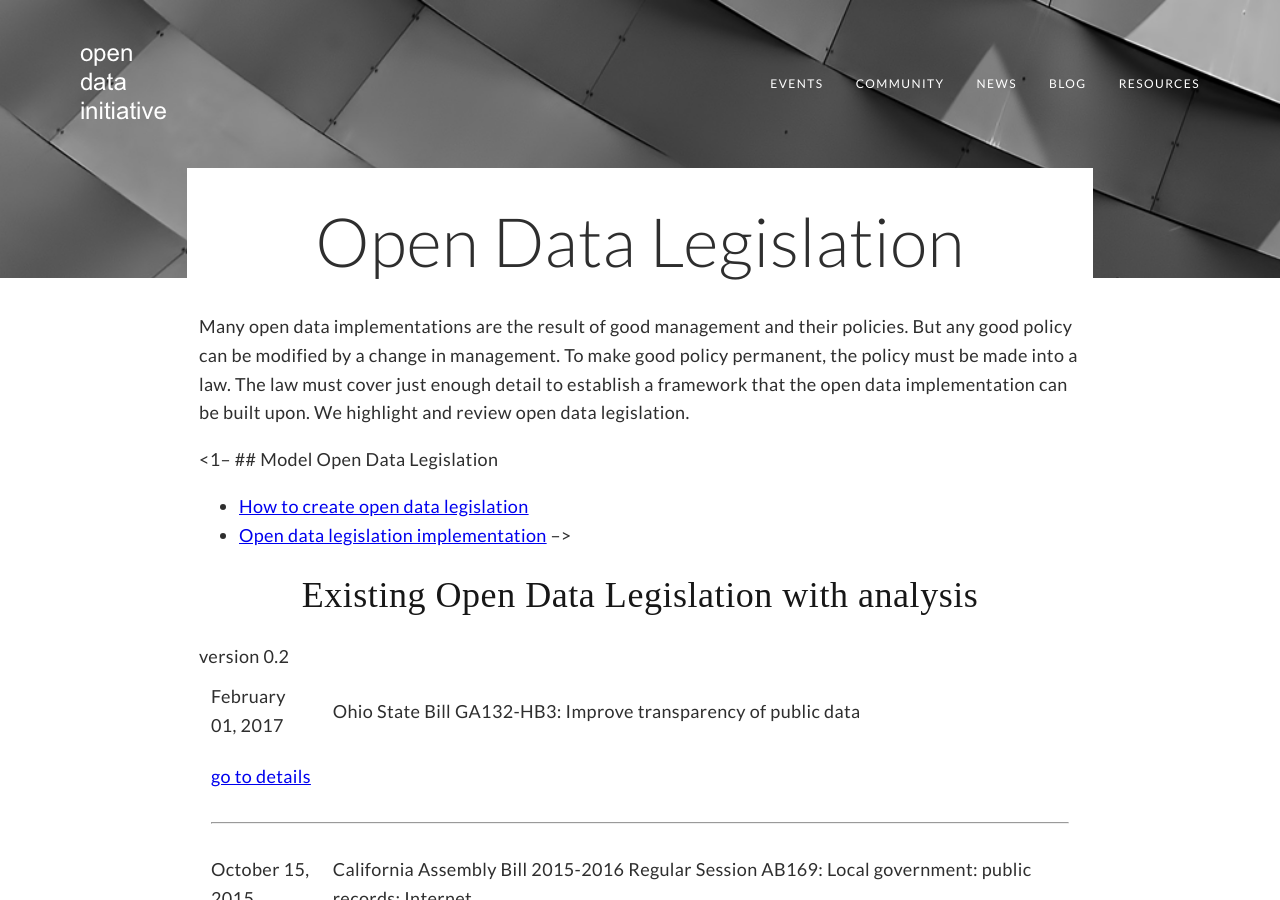
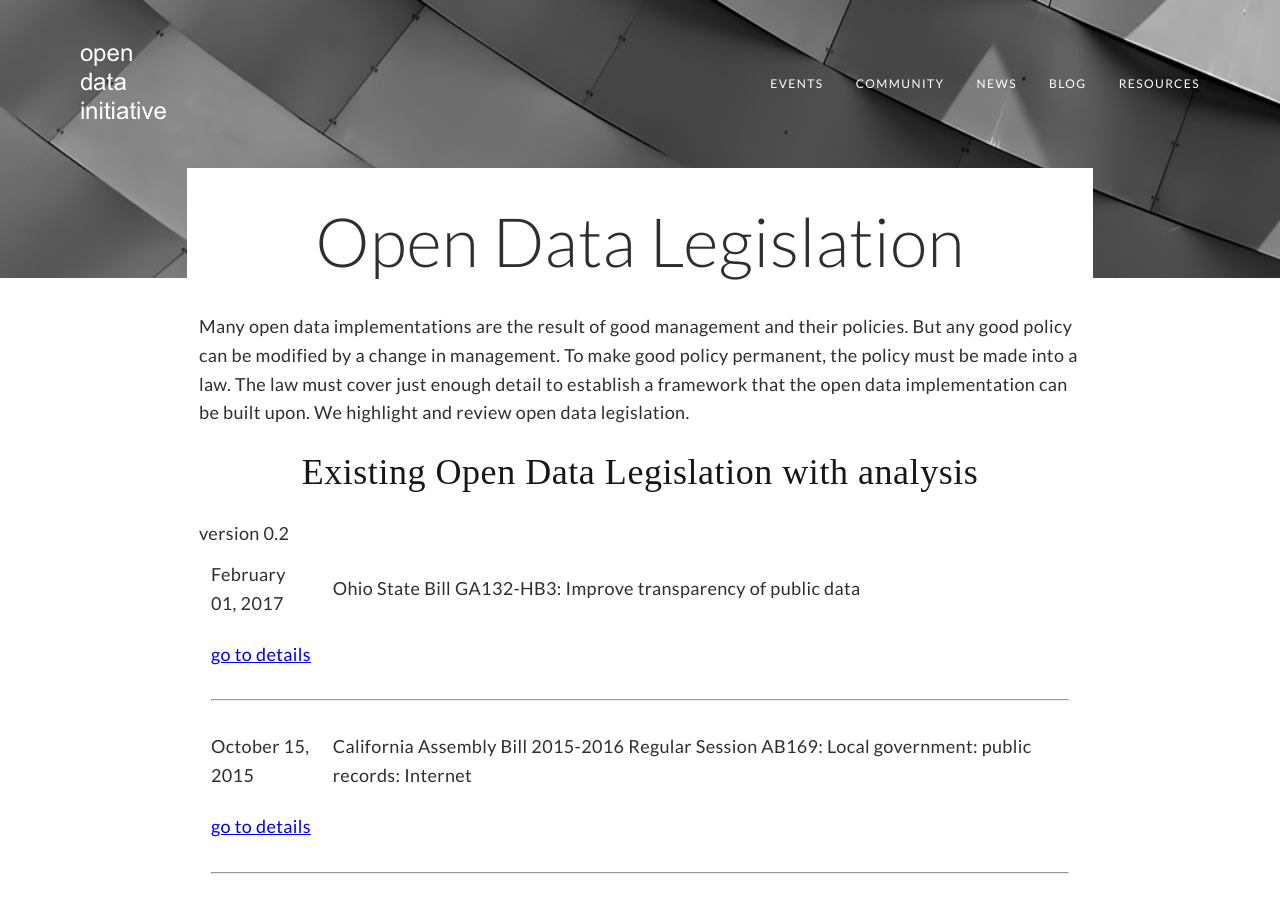
Before and after one commit to opendatainitiative/opendatainitiative.github.io, a Jekyll site: the page built from legislation.md, in a window 1280 px wide and 900 px high. Built offline with Jekyll 4.4.1, drawn with Linux system fonts in a browser that asks for light colours.

Commit message:
correct syntax error

```diff
--- a/legislation.md
+++ b/legislation.md
@@ -7,7 +7,7 @@ title: Legislation
 # Open Data Legislation
 Many open data implementations are the result of good management and their policies. But any good policy can be modified by a change in management. To make good policy permanent, the policy must be made into a law. The law must cover just enough detail to establish a framework that the open data implementation can be built upon. We highlight and review open data legislation.
 
-<1-- ## Model Open Data Legislation
+<!-- ## Model Open Data Legislation
   * [How to create open data legislation](/open-data-legislation-how-to)
   * [Open data legislation implementation](/open-data-legislation-implementation)
 -->
```
